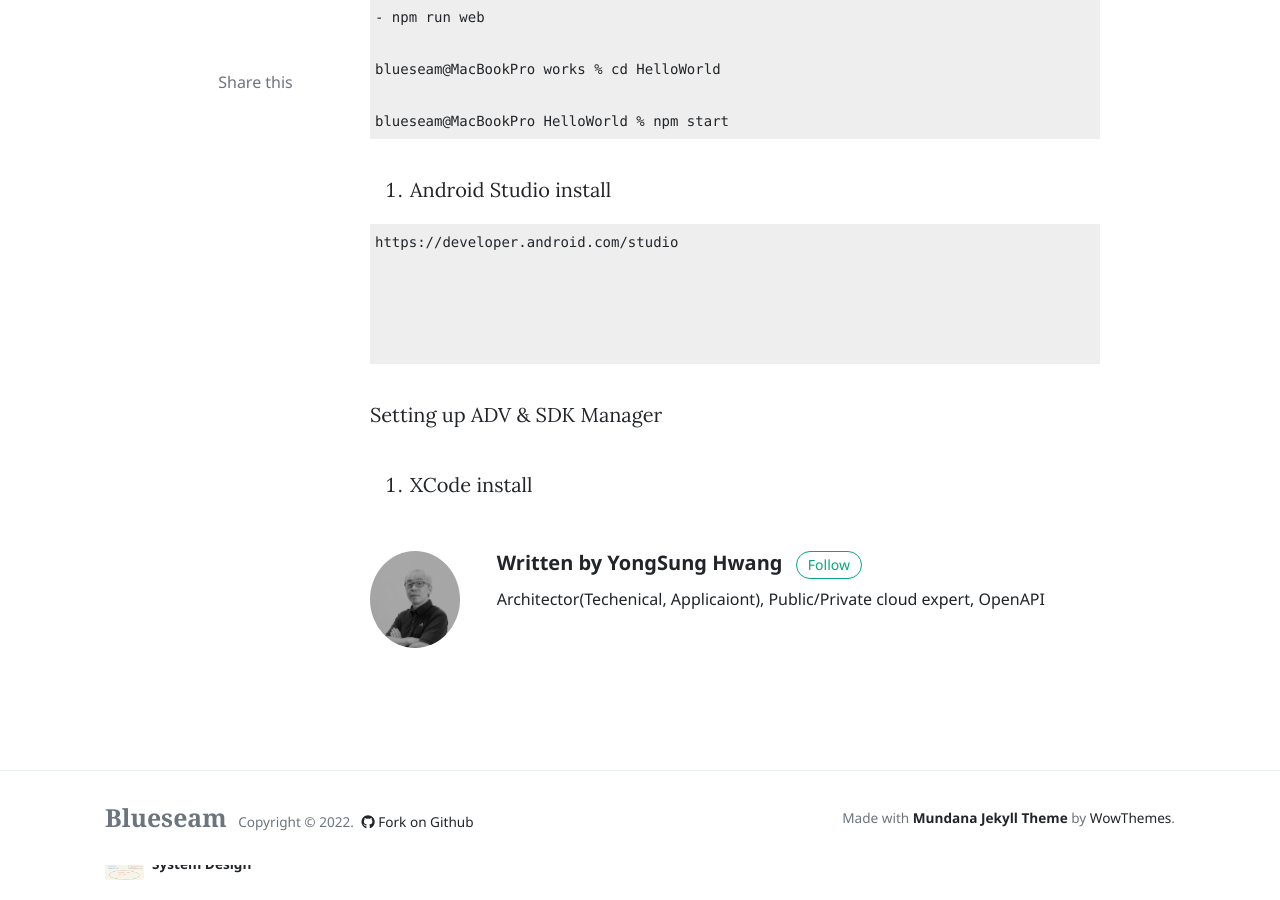
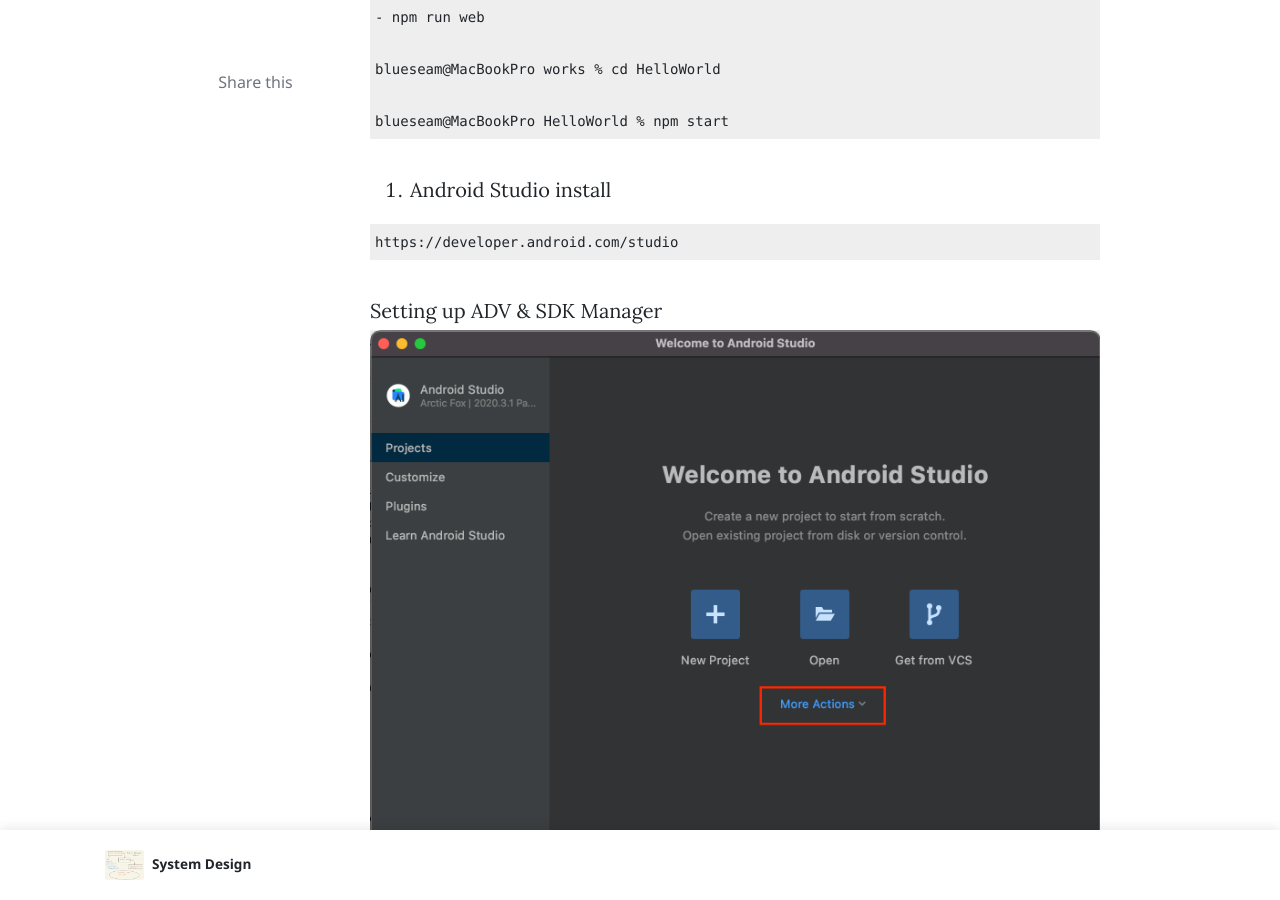
Before and after one commit to blueseam/blueseam.github.io, a Jekyll site: the page built from _posts/2022-01-07-React-Native.md, in a window 1280 px wide and 900 px high, scrolled down 1857 px. Built offline with Jekyll 4.4.1, drawn with Linux system fonts in a browser that asks for light colours; nearby versions of some CDN libraries; comment, search, counter and statistics services are not loaded.

Commit message:
Update 2022-01-07-React-Native.md

````diff
--- a/_posts/2022-01-07-React-Native.md
+++ b/_posts/2022-01-07-React-Native.md
@@ -69,13 +69,9 @@
 
 ```
 https://developer.android.com/studio
-
-
-
-
 ```
 
 Setting up ADV & SDK Manager
-
+![Android Studio](/assets/images/h3.png)
 
 4. XCode install
````
